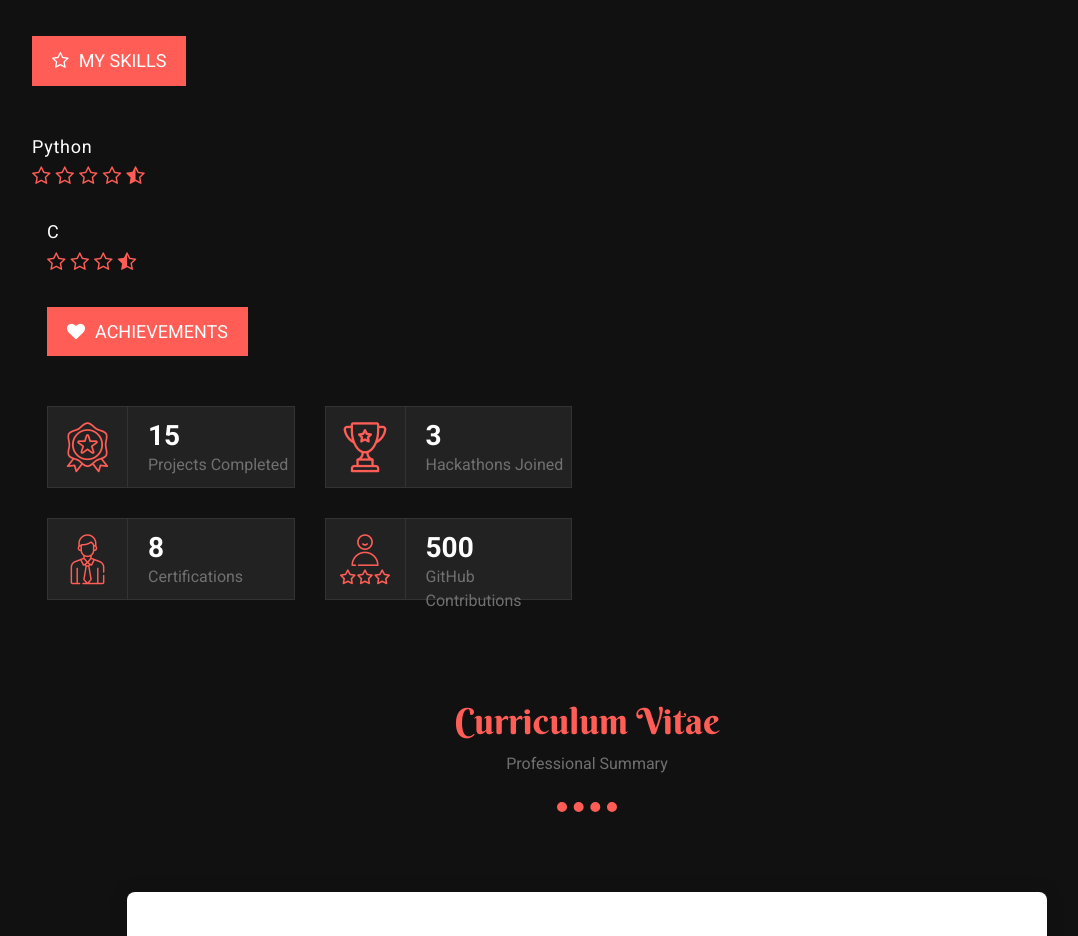
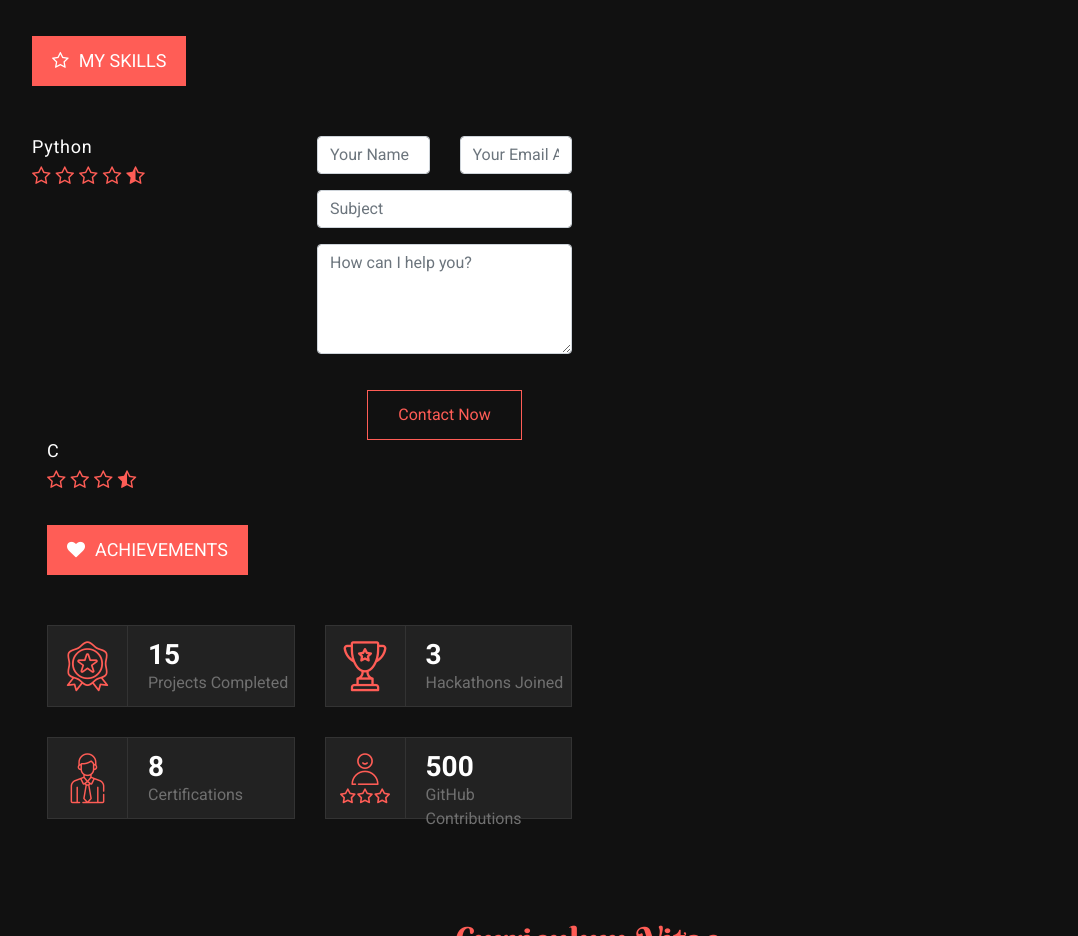
Before and after one commit to jaredroxas/my-website, a website built with webpack: page index.html in a window 1280 px wide. Shown: the part 3820-4756 px from the top of the page, without its empty margins (53-1131 px from the left). Built offline with nearby package versions, Linux system fonts and the light colour scheme; files whose address does not match are found by name.

Commit message:
Update index.html

```diff
--- a/index.html
+++ b/index.html
@@ -346,7 +346,34 @@
 								</div>
 
 								<div class="col-md-6">
+									<form id="contactForm" action="https://formsubmit.co/john_jared_roxas@dlsu.edu.ph" method="POST">
 
+    <input type="hidden" name="_subject" value="New Portfolio Message!">
+    <input type="hidden" name="_captcha" value="false">
+    <input type="hidden" name="_template" value="table">
+
+    <div class="row">
+        <div class="form-group col-md-6 col-sm-6">
+            <input type="text" name="name" class="form-control" placeholder="Your Name" required>
+        </div>
+
+        <div class="form-group col-md-6 col-sm-6">
+            <input type="email" name="email" class="form-control" placeholder="Your Email Address" required>
+        </div>
+
+        <div class="form-group col-md-12 col-sm-12">
+            <input type="text" name="subject_text" class="form-control" placeholder="Subject">
+        </div>
+
+        <div class="form-group col-md-12 col-sm-12">
+            <textarea name="message" id="message" rows="4" class="form-control" placeholder="How can I help you?" required></textarea>
+        </div>
+
+        <div class="col-md-12 col-sm-12 text-center">
+            <button type="submit" class="btn-contact">Contact Now</button>
+        </div>
+    </div>
+</form>
 									</div>
 									<!-- Skill Single End -->
 								</div>
@@ -637,25 +664,28 @@
     <input type="hidden" name="_subject" value="New Portfolio Message!">
     <input type="hidden" name="_captcha" value="false">
     <input type="hidden" name="_template" value="table">
-
 							<div class="row">
 								<div class="form-group col-md-6 col-sm-6">
-            <input type="text" name="name" class="form-control" placeholder="Your Name" required>
+									<input type="text" id="nameField" name="name" class="form-control" placeholder="Your Name" required>
+									<small id="nameError" style="color:#e74c3c;display:none;"></small>
 								</div>
 
 								<div class="form-group col-md-6 col-sm-6">
-            <input type="email" name="email" class="form-control" placeholder="Your Email Address" required>
+									<input type="email" id="emailField" name="email" class="form-control" placeholder="Your Email Address" required>
+									<small id="emailError" style="color:#e74c3c;display:none;"></small>
 								</div>
 
 								<div class="form-group col-md-12 col-sm-12">
-            <input type="text" name="subject" class="form-control" placeholder="Subject">
+									<input type="text" id="subjectField" name="subject_text" class="form-control" placeholder="Subject">
 								</div>
 
 								<div class="form-group col-md-12 col-sm-12">
-            <textarea name="message" id="message" rows="4" class="form-control" placeholder="How can I help you?" required></textarea>
+									<textarea rows="4" id="messageField" name="message" class="form-control" placeholder="How can I help you?" required></textarea>
+									<small id="messageError" style="color:#e74c3c;display:none;"></small>
 								</div>
 
 								<div class="col-md-12 col-sm-12 text-center">
+									<div id="formFeedback" style="margin-bottom:10px;font-weight:500;font-size:14px;"></div>
 									<button type="submit" class="btn-contact">Contact Now</button>
 								</div>
 							</div>
```
Lines whose indentation alone changed are shown as unchanged.
